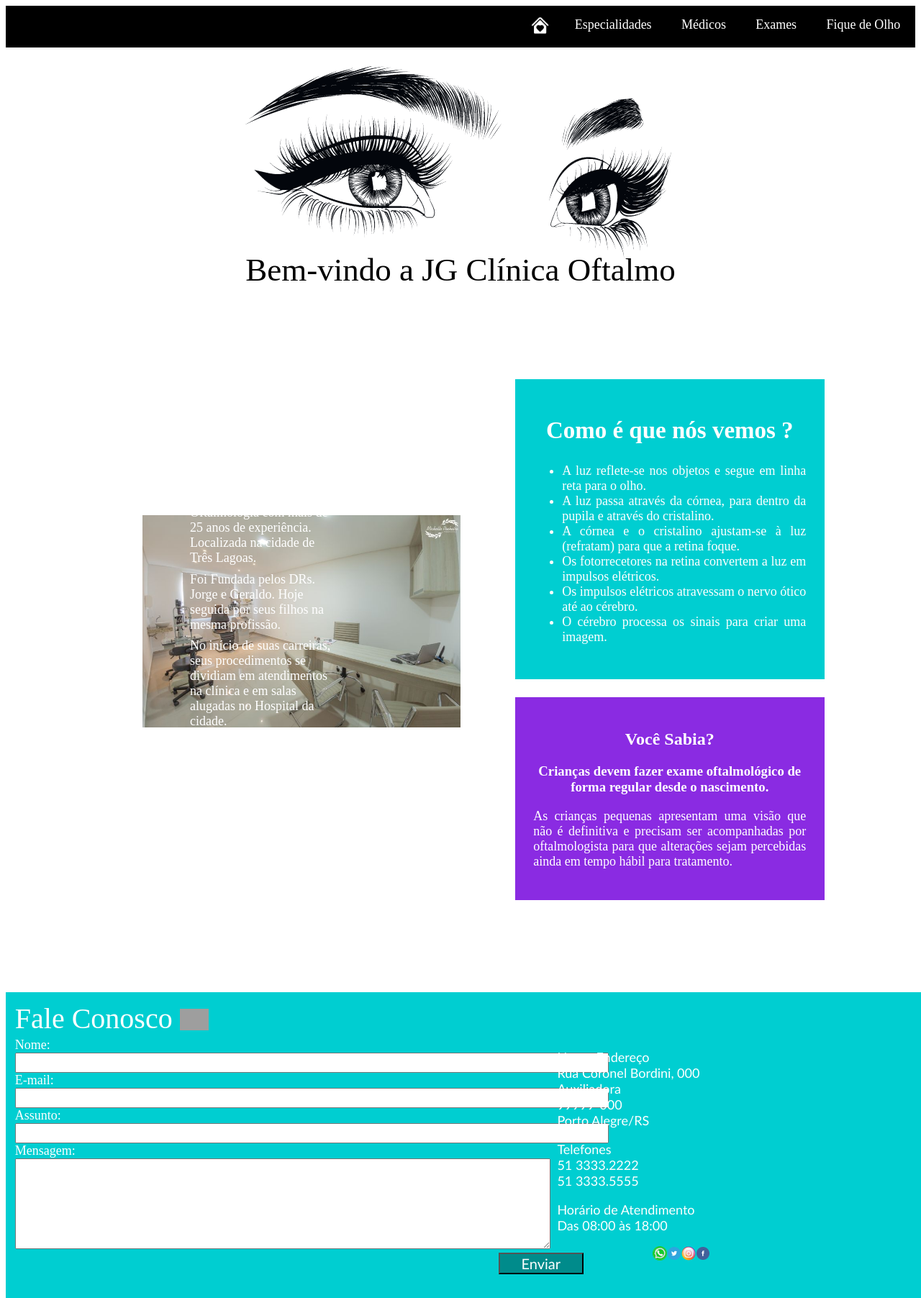
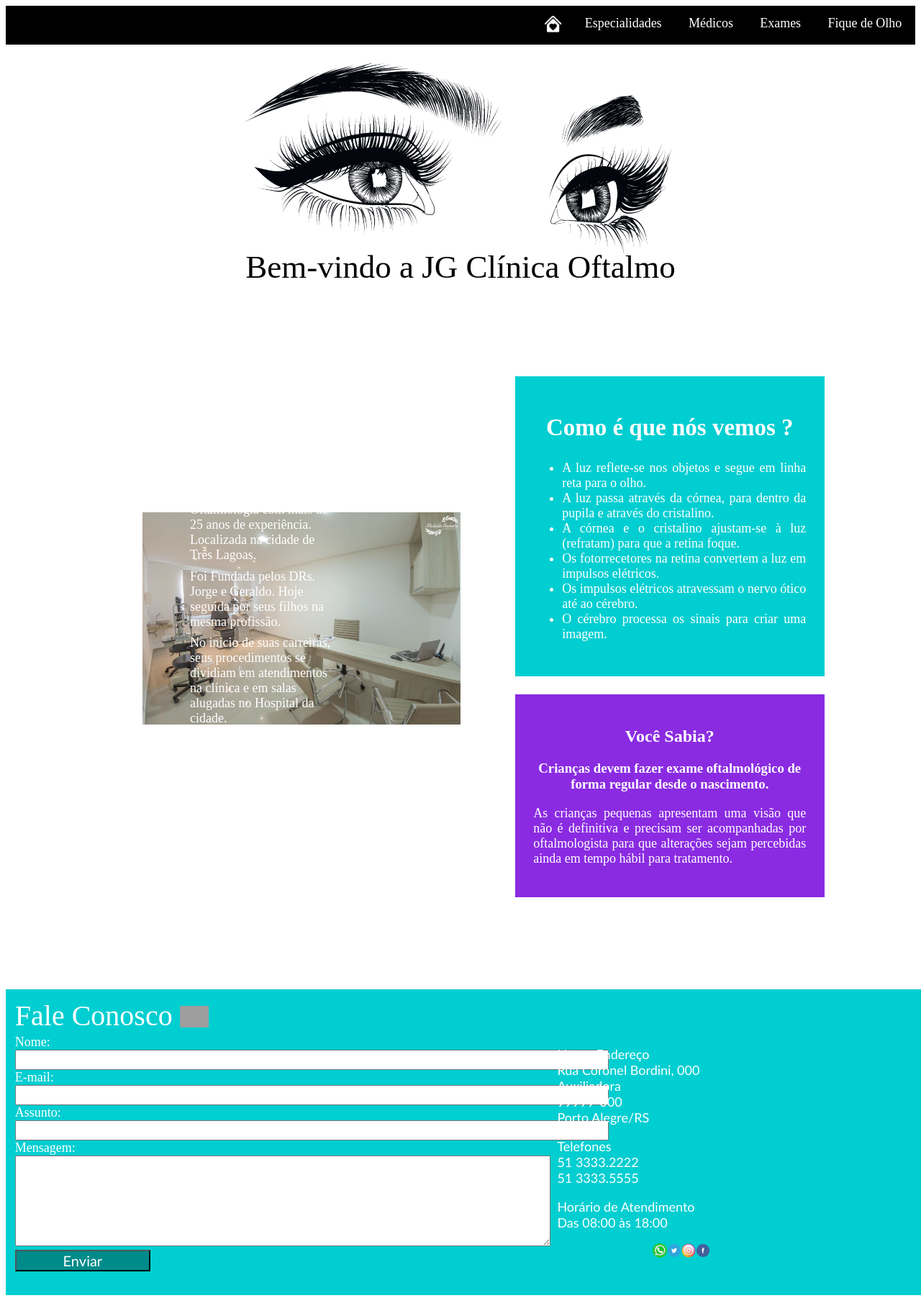
Before and after one commit to VanessadaSilvaPereira/ProjetoIntegradorUC12, a PHP site: page / in a window 1280 px wide. Shown: the whole page at 72% size. Run offline with PHP 8.4, Linux system fonts and the light colour scheme; grey boxes are pictures that could not be loaded.

Commit message:
ajustes nos links.2

```diff
--- a/CSS/Estilos.css
+++ b/CSS/Estilos.css
@@ -33,8 +33,6 @@ button{
     border: none;
 }
 .botoesMenu{
-    /*background-color:transparent;*/
-    border: solid black 2px;
     padding:1%;
     text-align: center;
     float:right;
@@ -89,13 +87,11 @@ button{
     color:white;
     font-size:18px;
     float:left;
-
 }
 #historiaClinica p{
     width: 45%;
     margin: 2%;
     margin-left: 15%;
-
 }
 #comoVemos{
     background-color: darkturquoise;
@@ -169,15 +165,6 @@ button{
     margin:2%;
     padding: 2%;
 }
-/*.botoesMenu{
-    background-color:darkturquoise;
-    border: black solid 2px;
-    padding:6px;
-    border-radius: 15px;
-    margin-top: 30px;
-    margin-right: 5px;
-    text-align: center;
-}*/
 #botoesMenu{
     margin-top: 30px;
 
@@ -203,7 +190,6 @@ button{
     height: 35px;
     margin-bottom: 40px;
 }
-
 /*------------------------------------------*/
 /*FALE CONOSCO*/
 
@@ -211,7 +197,6 @@ button{
     width: 80%;
     text-align: left;
     font-size: 40px;
-    /*border: solid black 2px;*/
 }
 #faleconoscotitulo img{
     width: 4%;
@@ -232,14 +217,12 @@ button{
     color: white;
     font-size: 20px;
     font-family: optima;
-    background-color:darkcyan;
     width: 15%;
     height: 30px;
     margin-bottom:1%;
 }
-#btnEnviar{
+#btnEnviar2{
     text-align: right;
-    /*border: solid black 2px;*/
     width:63%;
 }
 #contato{
--- a/controller/salvarFaleConosco.php
+++ b/controller/salvarFaleConosco.php
@@ -2,7 +2,7 @@
 include_once '../dao/clsConexao.php';
 include_once '../dao/clsFaleConoscoDAO.php';
 include_once '../model/clsFaleConosco.php';
-require 'PHPMailer/src/OAuth.php';
+require '../PHPMailer/src/OAuth.php';
 
 if (isset($_REQUEST ['inserir'])) {
     $faleConosco = new FaleConosco();
--- a/frmFaleConosco.php
+++ b/frmFaleConosco.php
@@ -22,7 +22,12 @@
         <div><label>Mensagem:</label></div>
         <div><textarea name="txtMensagem" required rows="8" cols="90%"></textarea></div>
 
-        <div id="btnEnviar"><input id="botaoFaleConosco" type="submit" value="Enviar"></div>
+        <!--<div id="btnEnviar2">-->
+            <input id="botaoFaleConosco" type="submit" value="Enviar" />
+<!--        </div>-->
+
+        <!--<input id="botaoFaleConosco" type="submit" value="Enviar">-->
+
     </form>
 
 
--- a/index.php
+++ b/index.php
@@ -36,9 +36,6 @@
                 </ul>
             </div>
 
-
-
-
             <div id="voceSabia">
                 <h2>Você Sabia?</h2>
                 <h3>Crianças devem fazer exame oftalmológico de forma regular desde o nascimento.</h3>
```
Also changed, not shown: model/clsFaleConosco.php (+10 -2 lines), medicos.php (indentation only).
